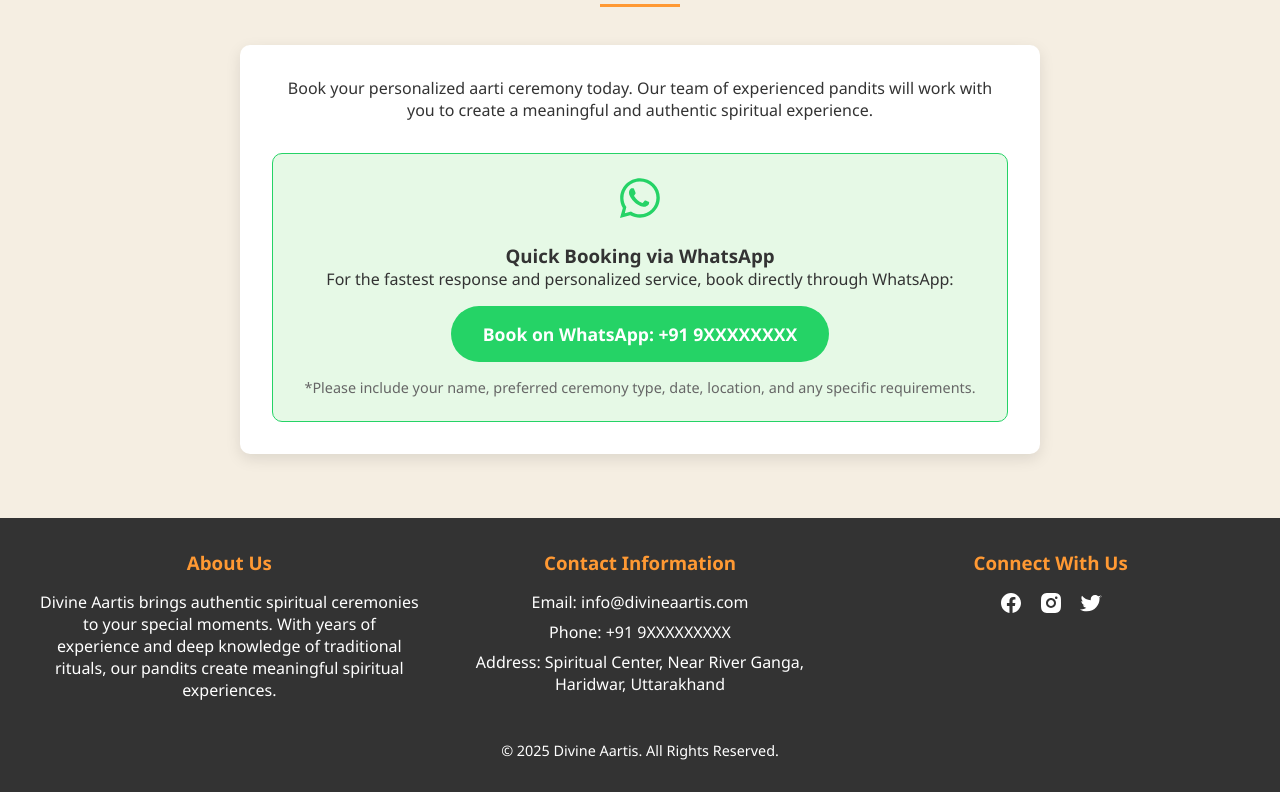
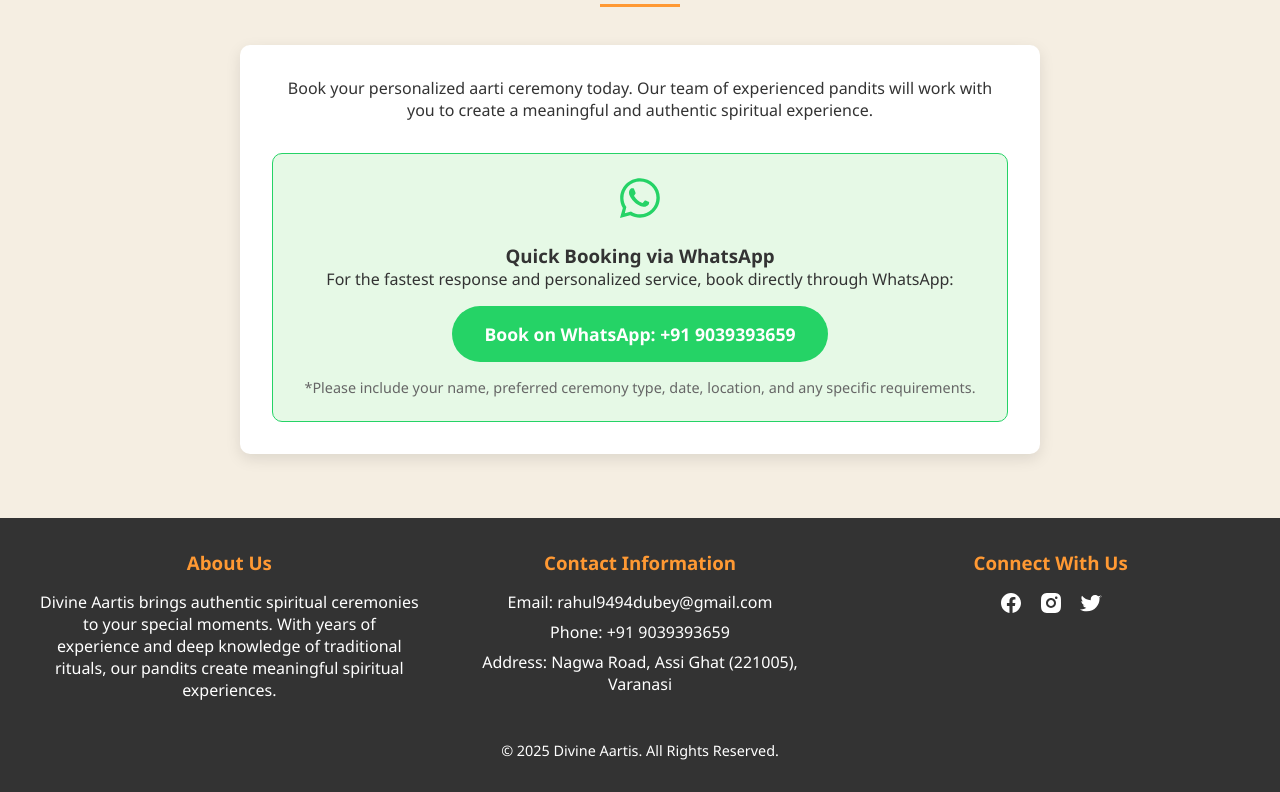
Before and after one commit to dubey3250/divya-arpan, a plain HTML site: page index.html in a window 1280 px wide. Shown: the part 1467-2259 px from the top of the page. Drawn offline with Linux system fonts and the light colour scheme.

Commit message:
Update index.html

```diff
--- a/index.html
+++ b/index.html
@@ -421,8 +421,8 @@
                 </div>
                 <h3>Quick Booking via WhatsApp</h3>
                 <p>For the fastest response and personalized service, book directly through WhatsApp:</p>
-                <a href="https://wa.me/919XXXXXXXXX" class="cta-button" style="background-color: #25D366; margin-top: 1rem;">
-                    Book on WhatsApp: +91 9XXXXXXXX
+                <a href="https://wa.me/919039393659" class="cta-button" style="background-color: #25D366; margin-top: 1rem;">
+                    Book on WhatsApp: +91 9039393659
                 </a>
                 <p style="margin-top: 1rem; font-size: 0.9rem; color: #666;">
                     *Please include your name, preferred ceremony type, date, location, and any specific requirements.
@@ -437,11 +437,11 @@
                 <h3>About Us</h3>
                 <p>Divine Aartis brings authentic spiritual ceremonies to your special moments. With years of experience and deep knowledge of traditional rituals, our pandits create meaningful spiritual experiences.</p>
             </div>
-            <div class="footer-section">
+              <div class="footer-section">
                 <h3>Contact Information</h3>
-                <p>Email: info@divineaartis.com</p>
-                <p>Phone: +91 9XXXXXXXXX</p>
-                <p>Address: Spiritual Center, Near River Ganga, Haridwar, Uttarakhand</p>
+                <p>Email: rahul9494dubey@gmail.com</p>
+                <p>Phone: +91 9039393659</p>
+                <p>Address: Nagwa Road, Assi Ghat (221005), Varanasi</p>
             </div>
             <div class="footer-section">
                 <h3>Connect With Us</h3>
```
